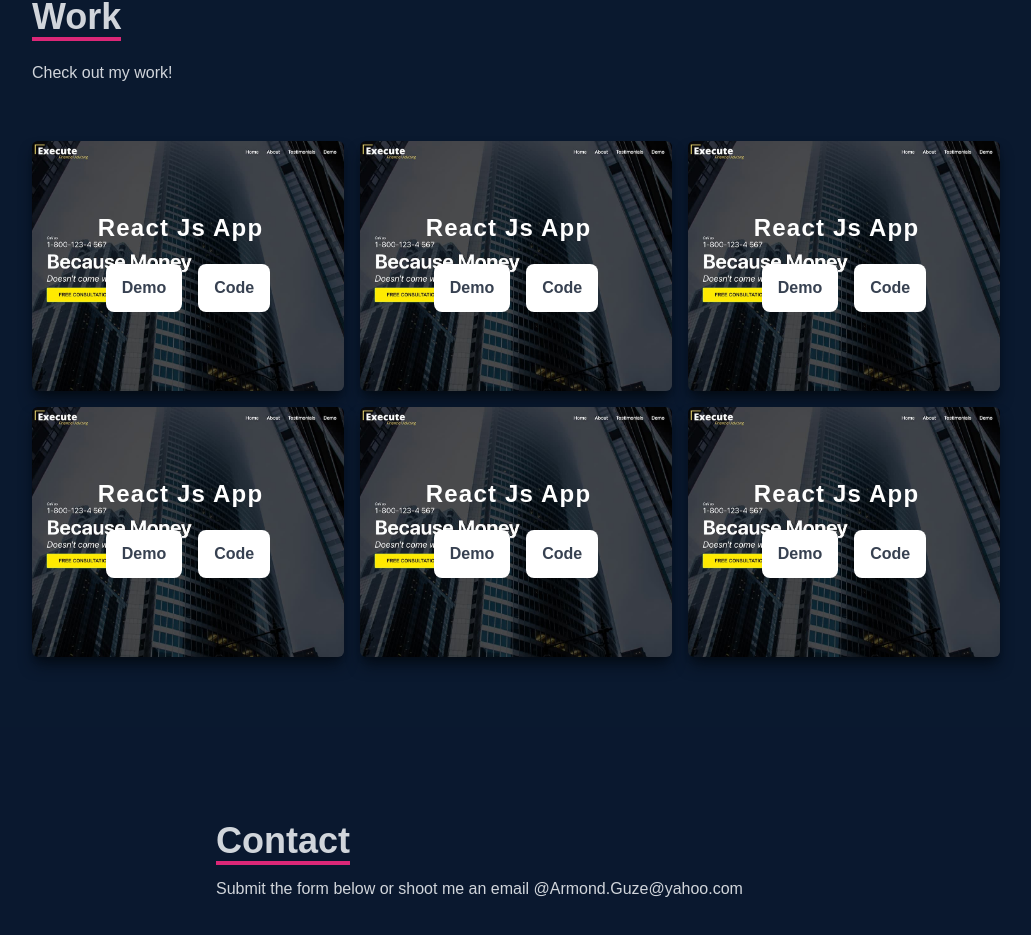
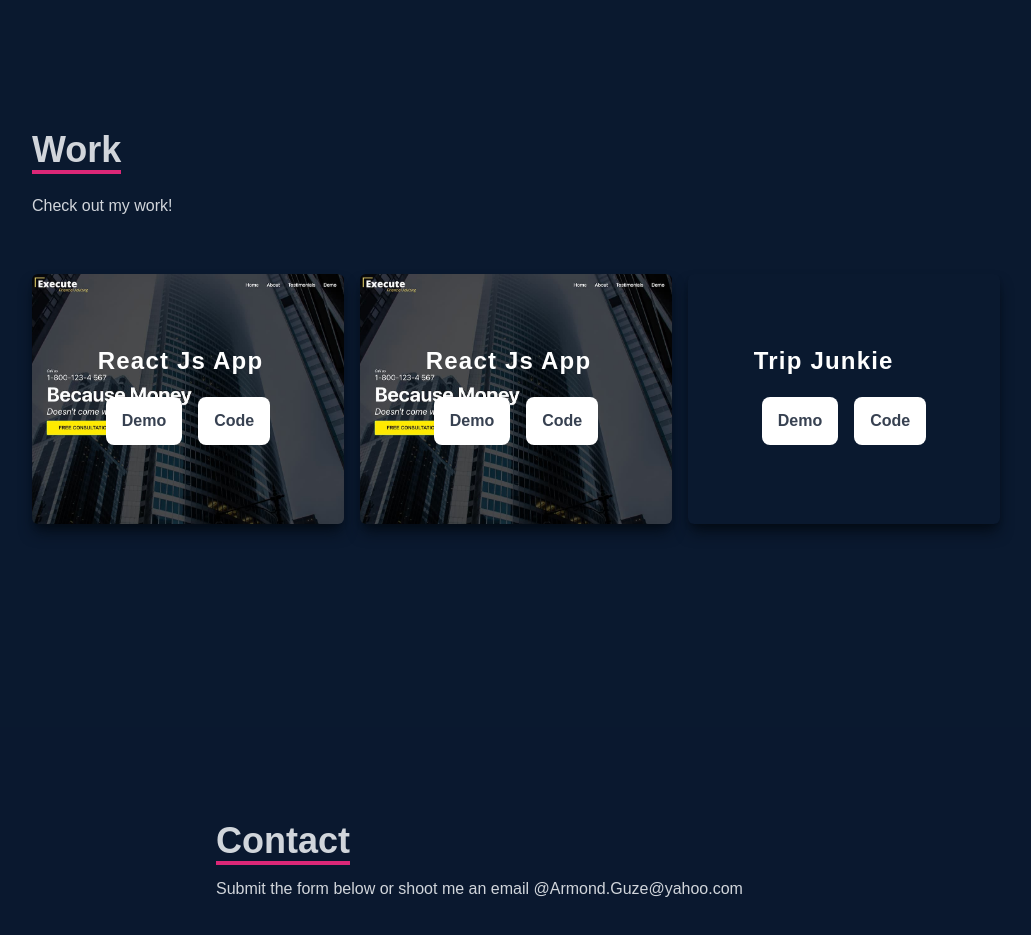
Before and after one commit to Armond-Guze/react-portfolio, a React (Vite) app in the folder job-portfolio/: page / in a window 1280 px wide. Shown: the part 2473-3408 px from the top of the page, without its empty margins (124-1155 px from the left). Built offline with nearby package versions, Linux system fonts and the light colour scheme.

Commit message:
moved files

```diff
--- a/job-portfolio/package.json
+++ b/job-portfolio/package.json
@@ -1,4 +1,5 @@
 {
+  "homepage": "https://armond-guze.github.io/react-portfolio",
   "name": "job-portfolio",
   "private": true,
   "version": "0.0.0",
@@ -7,7 +8,9 @@
     "dev": "vite",
     "build": "vite build",
     "lint": "eslint . --ext js,jsx --report-unused-disable-directives --max-warnings 0",
-    "preview": "vite preview"
+    "preview": "vite preview",
+    "predeploy": "npm run build",
+    "deploy": "gh-pages -d build"
   },
   "dependencies": {
     "react": "^18.2.0",
@@ -24,6 +27,7 @@
     "eslint-plugin-react": "^7.34.1",
     "eslint-plugin-react-hooks": "^4.6.0",
     "eslint-plugin-react-refresh": "^0.4.6",
+    "gh-pages": "^6.1.1",
     "postcss": "^8.4.38",
     "tailwindcss": "^3.4.3",
     "vite": "^5.2.0"
--- a/job-portfolio/src/components/Navbar.jsx
+++ b/job-portfolio/src/components/Navbar.jsx
@@ -106,7 +106,7 @@ const Navbar = () => {
           <li className="w-[160px] h-[60px] flex justify-between items-center ml-[-100px] hover:ml-[-10px] duration-300 bg-[#6fc2b0]">
             <a
               className="flex justify-between items-center w-full text-gray-300"
-              href="https://yahoo.com/armond.guze@yahoo.com"
+              href="mailto:Armond.Guze@yahoo.com"
             >
               Email <MdEmail size={30} />
             </a>
--- a/job-portfolio/src/components/Work.jsx
+++ b/job-portfolio/src/components/Work.jsx
@@ -1,102 +1,80 @@
-import React from 'react'
-import WorkImg from '../assets/workImg.jpeg'
+import React from "react";
+import WorkImg from "../assets/workImg.jpeg";
 const Work = () => {
   return (
-    <div name='work' className='w-full md:h-screen text-gray-300 bg-[#0a192f]'>
-      <div className='max-w-[1000px] mx-auto p-4 flex flex-col justify-center w-full h-full'>
-        <div className='pb-8'>
-            <p className='text-4xl font-bold inline border-b-4 text-gray-300 border-pink-600'>Work</p>
-            <p className='py-6'>Check out my work!</p>
+    <div name="work" className="w-full md:h-screen text-gray-300 bg-[#0a192f]">
+      <div className="max-w-[1000px] mx-auto p-4 flex flex-col justify-center w-full h-full">
+        <div className="pb-8">
+          <p className="text-4xl font-bold inline border-b-4 text-gray-300 border-pink-600">
+            Work
+          </p>
+          <p className="py-6">Check out my work!</p>
         </div>
         {/* container */}
-        <div className='grid sm:grid-cols-2 md:grid-cols-3 gap-4'>
+        <div className="grid sm:grid-cols-2 md:grid-cols-3 gap-4">
           {/* grid item */}
-            <div style={{backgroundImage: `url(${WorkImg})` }} className='shadow-lg shadow-[#040c16] group container rounded-md flex justify-center items-center mx-auto content-div'>
-
+          <div
+            style={{ backgroundImage: `url(${WorkImg})` }}
+            className="shadow-lg shadow-[#040c16] group container rounded-md flex justify-center items-center mx-auto content-div"
+          >
             {/* hover effects */}
-                <div className='group-hover-100'>
+            <div className="group-hover-100">
               <div>
-                        <span className='text-2xl font-bold text-white tracking-wider'>React Js App</span>
-                        <div className='pt-3 text-center'>
+                <span className="text-2xl font-bold text-white tracking-wider">
+                  React Js App
+                </span>
+                <div className="pt-3 text-center">
                   <a href="/"></a>
-                            <button className='text-center rounded-lg bg-white px-4 py-3 m-2 text-gray-700 font-bold'>Demo</button>
+                  <button className="text-center rounded-lg bg-white px-4 py-3 m-2 text-gray-700 font-bold">
+                    Demo
+                  </button>
                   <a href="/"></a>
-                            <button className='text-center rounded-lg bg-white px-4 py-3 m-2 text-gray-700 font-bold'>Code</button>
+                  <button className="text-center rounded-lg bg-white px-4 py-3 m-2 text-gray-700 font-bold">
+                    Code
+                  </button>
                 </div>
               </div>
             </div>
           </div>
-            <div style={{backgroundImage: `url(${WorkImg})` }} className='shadow-lg shadow-[#040c16] group container rounded-md flex justify-center items-center mx-auto content-div'>
-
+          <div
+            style={{ backgroundImage: `url(${WorkImg})` }}
+            className="shadow-lg shadow-[#040c16] group container rounded-md flex justify-center items-center mx-auto content-div"
+          >
             {/* hover effects */}
-                <div className='group-hover-100'>
+            <div className="group-hover-100">
               <div>
-                        <span className='text-2xl font-bold text-white tracking-wider'>React Js App</span>
-                        <div className='pt-3 text-center'>
+                <span className="text-2xl font-bold text-white tracking-wider">
+                  React Js App
+                </span>
+                <div className="pt-3 text-center">
                   <a href="/"></a>
-                            <button className='text-center rounded-lg bg-white px-4 py-3 m-2 text-gray-700 font-bold'>Demo</button>
+                  <button className="text-center rounded-lg bg-white px-4 py-3 m-2 text-gray-700 font-bold">
+                    Demo
+                  </button>
                   <a href="/"></a>
-                            <button className='text-center rounded-lg bg-white px-4 py-3 m-2 text-gray-700 font-bold'>Code</button>
+                  <button className="text-center rounded-lg bg-white px-4 py-3 m-2 text-gray-700 font-bold">
+                    Code
+                  </button>
                 </div>
               </div>
             </div>
           </div>
-            <div style={{backgroundImage: `url(${WorkImg})` }} className='shadow-lg shadow-[#040c16] group container rounded-md flex justify-center items-center mx-auto content-div'>
-
+          <div className="shadow-lg shadow-[#040c16] group container rounded-md flex justify-center items-center mx-auto content-div">
             {/* hover effects */}
-                <div className='group-hover-100'>
+            <div className="group-hover-100">
               <div>
-                        <span className='text-2xl font-bold text-white tracking-wider'>React Js App</span>
-                        <div className='pt-3 text-center'>
-                            <a href="/"></a>
-                            <button className='text-center rounded-lg bg-white px-4 py-3 m-2 text-gray-700 font-bold'>Demo</button>
-                            <a href="/"></a>
-                            <button className='text-center rounded-lg bg-white px-4 py-3 m-2 text-gray-700 font-bold'>Code</button>
-                        </div>
-                    </div>
-                </div>
-            </div>
-            <div style={{backgroundImage: `url(${WorkImg})` }} className='shadow-lg shadow-[#040c16] group container rounded-md flex justify-center items-center mx-auto content-div'>
-
-              {/* hover effects */}
-                <div className='group-hover-100'>
-                    <div>
-                        <span className='text-2xl font-bold text-white tracking-wider'>React Js App</span>
-                        <div className='pt-3 text-center'>
-                            <a href="/"></a>
-                            <button className='text-center rounded-lg bg-white px-4 py-3 m-2 text-gray-700 font-bold'>Demo</button>
-                            <a href="/"></a>
-                            <button className='text-center rounded-lg bg-white px-4 py-3 m-2 text-gray-700 font-bold'>Code</button>
-                        </div>
-                    </div>
-                </div>
-            </div>
-            <div style={{backgroundImage: `url(${WorkImg})` }} className='shadow-lg shadow-[#040c16] group container rounded-md flex justify-center items-center mx-auto content-div'>
-
-              {/* hover effects */}
-                <div className='group-hover-100'>
-                    <div>
-                        <span className='text-2xl font-bold text-white tracking-wider'>React Js App</span>
-                        <div className='pt-3 text-center'>
-                            <a href="/"></a>
-                            <button className='text-center rounded-lg bg-white px-4 py-3 m-2 text-gray-700 font-bold'>Demo</button>
-                            <a href="/"></a>
-                            <button className='text-center rounded-lg bg-white px-4 py-3 m-2 text-gray-700 font-bold'>Code</button>
-                        </div>
-                    </div>
-                </div>
-            </div>
-            <div style={{backgroundImage: `url(${WorkImg})` }} className='shadow-lg shadow-[#040c16] group container rounded-md flex justify-center items-center mx-auto content-div'>
-
-              {/* hover effects */}
-                <div className='group-hover-100'>
-                    <div>
-                        <span className='text-2xl font-bold text-white tracking-wider'>React Js App</span>
-                        <div className='pt-3 text-center'>
-                            <a href="home"></a>
-                            <button className='text-center rounded-lg bg-white px-4 py-3 m-2 text-gray-700 font-bold'>Demo</button>
-                            <a href="home"></a>
-                            <button className='text-center rounded-lg bg-white px-4 py-3 m-2 text-gray-700 font-bold'>Code</button>
+                <span className="text-2xl font-bold text-white tracking-wider">
+                  Trip Junkie
+                </span>
+                <div className="pt-3 text-center">
+                  <a href="https://github.com/Armond-Guze/trip-junkie"></a>
+                  <button className="text-center rounded-lg bg-white px-4 py-3 m-2 text-gray-700 font-bold">
+                    Demo
+                  </button>
+                  <a href="https://github.com/Armond-Guze/trip-junkie"></a>
+                  <button className="text-center rounded-lg bg-white px-4 py-3 m-2 text-gray-700 font-bold">
+                    Code
+                  </button>
                 </div>
               </div>
             </div>
@@ -104,7 +82,9 @@ const Work = () => {
         </div>
       </div>
     </div>
-  )
-}
+  );
+};
 
-export default Work
+// style={{backgroundImage: `url(${WorkImg})` }}
+
+export default Work;
```
Also changed, not shown: 1 other file (tests, documents, lock files or other folders). Lines whose indentation alone changed are shown as unchanged.
